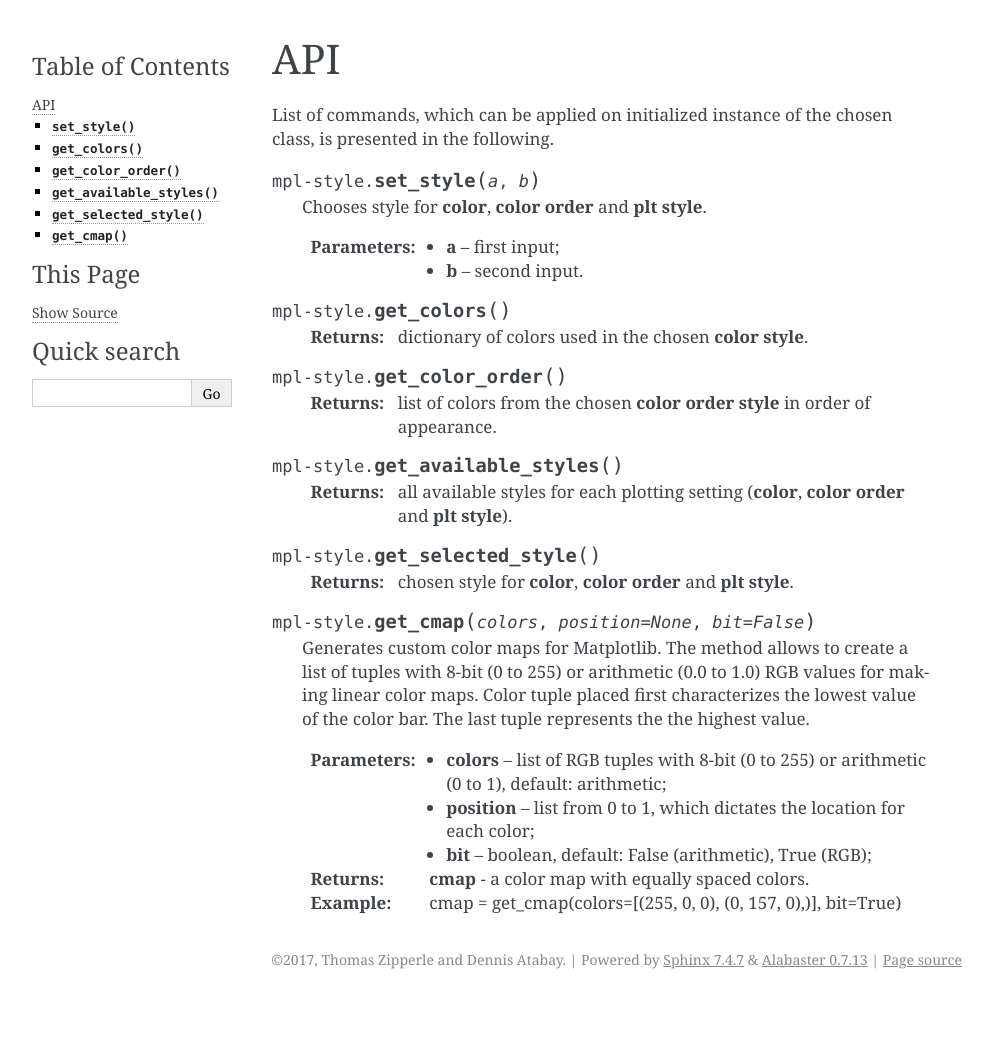
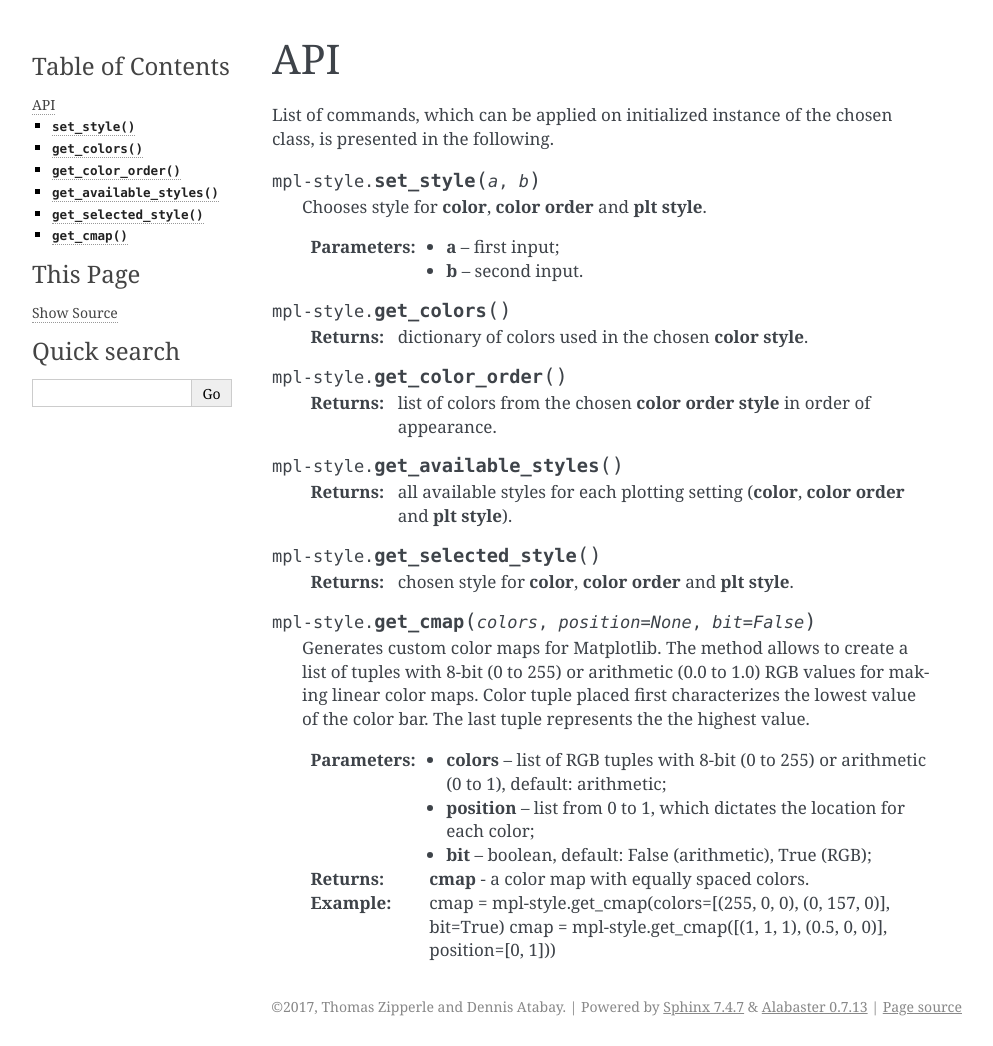
Before and after one commit to tzipperle/mplstyle, a Sphinx documentation site: the page built from docs/api.rst, in a window 1280 px wide. Shown: the whole page, without its empty margins (148-1141 px from the left). Built offline with Sphinx 7.4.7, drawn with Linux system fonts in a browser that asks for light colours; before the commit the page ends 999 px from its top, so only the background shows below that.

Commit message:
Update api.rst

```diff
--- a/docs/api.rst
+++ b/docs/api.rst
@@ -41,4 +41,5 @@ List of commands, which can be applied on initialized instance of the chosen cla
 
   :return: **cmap** - a color map with equally spaced colors.
 
-  :Example: cmap = get_cmap(colors=[(255, 0, 0), (0, 157, 0),)], bit=True)
+  :Example: cmap = mpl-style.get_cmap(colors=[(255, 0, 0), (0, 157, 0)], bit=True)
+            cmap = mpl-style.get_cmap([(1, 1, 1), (0.5, 0, 0)], position=[0, 1]))
```
